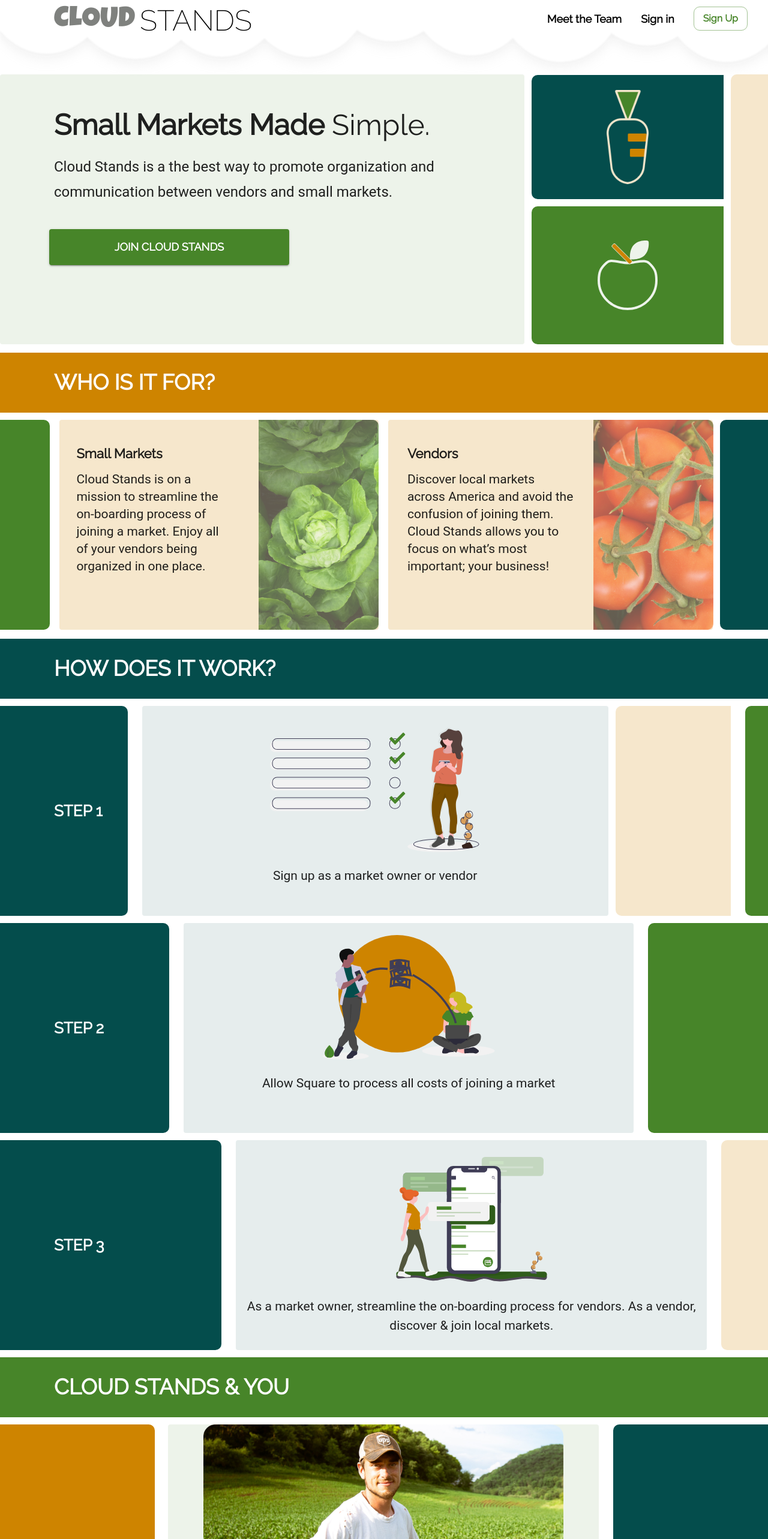
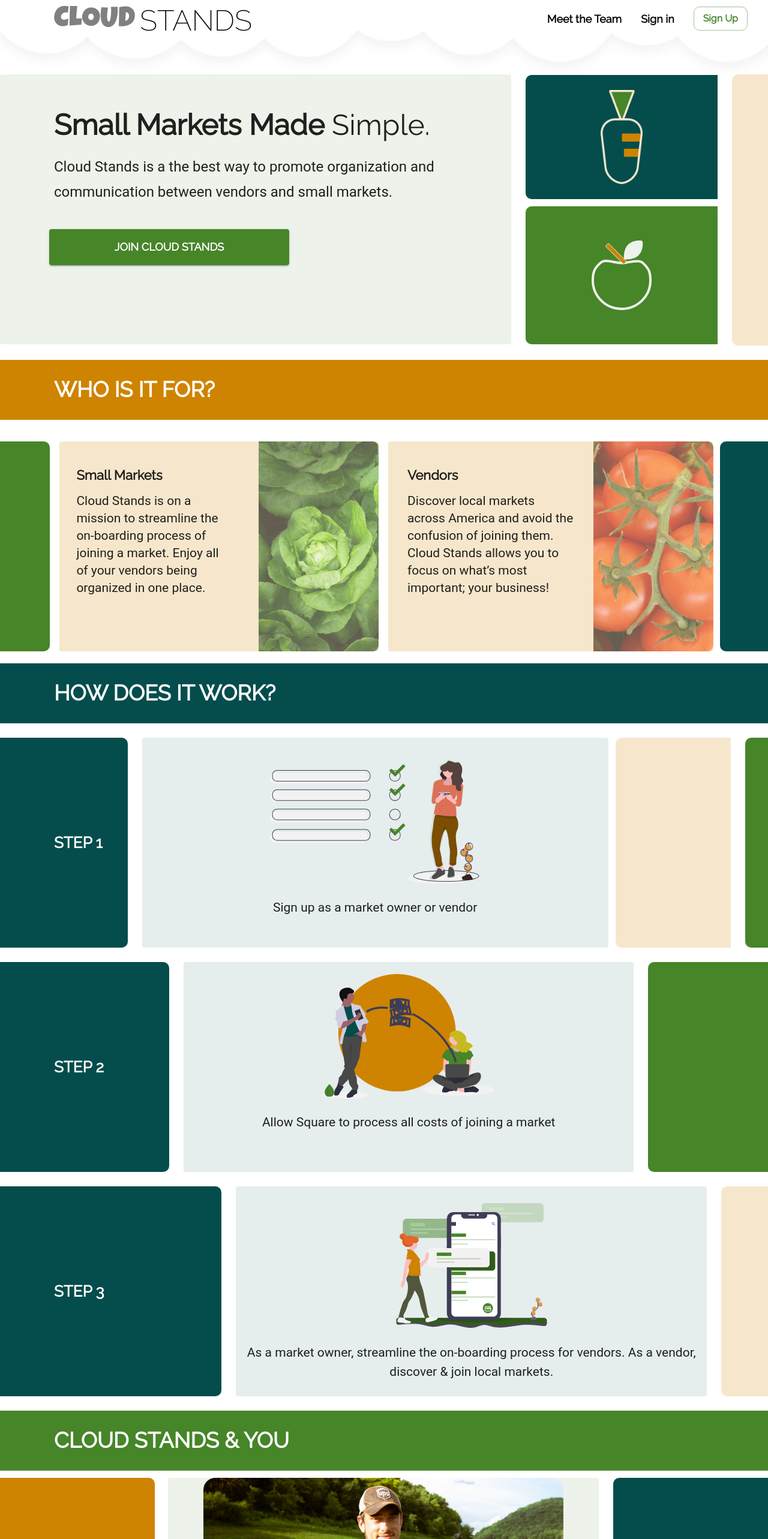
Before and after one commit to labs14-market-organizer/frontend, a React (Create React App) app: page /landing in a window 1280 px wide. Shown: the top 2566 px of the page at 60% size. Built offline with nearby package versions, Linux system fonts and the light colour scheme; grey boxes are pictures that could not be loaded; a web font is replaced by a local one.

Commit message:
marketing page margin issues but moving on

```diff
--- a/src/components/Footer.js
+++ b/src/components/Footer.js
@@ -15,6 +15,7 @@ import desktopFooterCloud from "../assets/desktopFooterCloud.svg"
 const Footer = () => {
   return (
     <StyledContainer>
+    <div>
       <Typography variant="subtitle1">Cloud Stands</Typography>
 
 <StyledGridList cellHeight={26}>
@@ -28,7 +29,7 @@ const Footer = () => {
         <ListItem> <Link to="privacy"> Privacy Policy</Link></ListItem>
 </StyledGridList>
       <Typography variant="body1">Copyright <span>©</span> 2019 Cloud Stands</Typography>
-
+</div>
     <img src={footerCloud} alt="cloud"/>
     <img className="desktopFooterCloud" src={desktopFooterCloud} alt="cloud"/>
     </StyledContainer>
@@ -59,12 +60,6 @@ const StyledContainer = styled.div`
 margin-top: 78px;
 width: 100vw;
 
-.MuiTypography-root {
-  @media (min-width: 692px) {
-    color: red;
-    padding-top: 200px;
-  }
-}
 .MuiTypography-subtitle1 {
 text-align:  center;
 font-family: "Raleway";
@@ -79,6 +74,15 @@ padding-left: 12px;
 }
 .desktopFooterCloud {
   display: none;
+}
+div {
+  align-items: flex-start;
+  .MuiTypography-subtitle1 {
+    padding-left: 0px;
+width: 120px;
+margin-left: 8px;
+  }
+
 }
 img {
   position: relative;
@@ -101,6 +105,30 @@ img {
   img {
     display: none
   }
+
+
+  div {
+    display: flex;
+    flex-wrap: wrap;
+    align-items: center;
+    flex-direction: column;
+
+  .MuiTypography-subtitle1 {
+    padding-top:70px;
+
+    width: 100%;
+    padding-left: 12px;
+    margin-left: -286px;
+
+
+  }
+  .muiTypography-body1 {
+    display: block;
+    width: 100%;
+
+  }
+
+  }
 }
 .desktopFooterCloud {
   display: none;
@@ -121,6 +149,10 @@ a{
 
   font-weight: normal;
   @media (min-width: 692px) {
+    margin-bottom: -260px;
+    margin-left: -156px;
+
+
   }
   span {
     font-weight: bold;
@@ -131,7 +163,7 @@ a{
   margin: 0px;
   /* width: 100vw; */
   margin-top: 0px;
-  padding-top:70px;
+
   margin-top: 24px;
   justify-content: flex-start;
   overflow-x: hidden;
@@ -162,15 +194,15 @@ font-size: 16px;
 line-height: 1.5;
 padding-bottom: 12px;
 padding-left: 12px;
+width: 100%;
 padding-bottom: 16px;
 text-align:  center;
+@media (min-width: 692px) {
+  justify-content: space-around;
+  width: 400px;
 
-@media (min-width: 692px) {
-  .MuiTypography-body1  {
-    color: red;
-    font-size: 300px;
-  }
 }
+
 
 
 
--- a/src/routes/MarketingPage.js
+++ b/src/routes/MarketingPage.js
@@ -281,6 +281,9 @@ const BoxCol = styled.div`
   flex-direction: column;
   margin-top: 99px;
   margin-left: 12px;
+  @media (min-width: 692px) {
+    margin-left: 24px;
+  }
 `;
 
 const Hero = styled(Paper)`
@@ -321,6 +324,7 @@ const Hero = styled(Paper)`
     @media (min-width: 692px) {
       font-size: 26px;
       width: 100%;
+
     }
 
     @media (min-width: 750px) {
@@ -497,7 +501,8 @@ const Box6 = styled(Box)`
 const Box7 = styled(Box)`
   height: 100%;
 
-  width: 28px;
+  width: 10px;
+  /* margin-left: -30px; */
   background-color: #044d4c;
   @media (min-width: 692px) {
     width: 36%;
@@ -517,7 +522,7 @@ const Box8 = styled(Box)`
   display: flex;
 
   height: 452px;
-  margin-left: 12px;
+  margin-left: 24px;
   width: 5vw;
   background-color: #f6e7cc;
 `;
@@ -792,6 +797,8 @@ const Step1Container = styled(Box)`
   }
   @media (min-width:692px) {
     height: 350px;
+    margin-top: 24px;
+    margin-bottom: 24px;
   }
 `;
 
@@ -887,6 +894,8 @@ const Step2Container = styled(Box)`
   }
   @media (min-width:692px) {
     height: 350px;
+    margin-top: 24px;
+    margin-bottom: 24px;
   }
 `;
 
@@ -997,6 +1006,10 @@ const Step3Container = styled(Box)`
   }
   @media (min-width: 692px) {
     height: 350px;
+
+    margin-top: 24px;
+    margin-bottom: 24px;
+
   }
 `;
 
@@ -1102,6 +1115,10 @@ const TitleBox = styled(Box)`
   align-items: center;
   margin-top: 12px;
   padding-left: 28px;
+  @media (min-width: 692px) {
+    margin-top: 24px;
+    margin-bottom: 24px;
+  }
 
   .MuiTypography-subtitle1 {
     font-size: 18px;
@@ -1112,6 +1129,10 @@ const TitleBox = styled(Box)`
     background-color: #044d4c;
     padding-right: 24px;
     margin-top: -5px;
+      @media (min-width: 692px) {
+    margin-top: 24px;
+    margin-bottom: 24px;
+  }
   }
 
   &&.testimonial {
@@ -1132,6 +1153,7 @@ const TitleBox = styled(Box)`
 const TestimonialWrapper = styled(Box)`
   display: flex;
   width: 100%;
+  height: 416px;
   padding-bottom: 12px;
   @media (min-width: 692px) {
     height: 550px;
```
